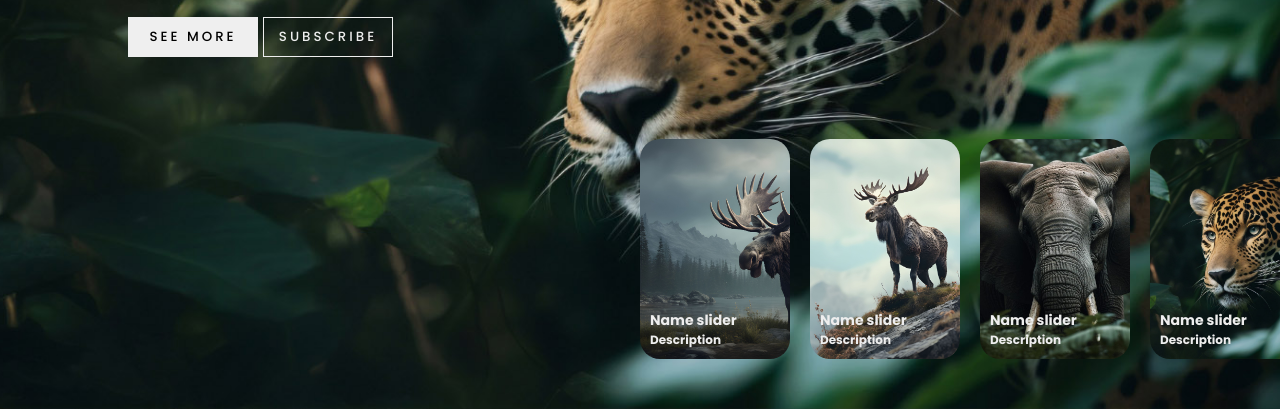
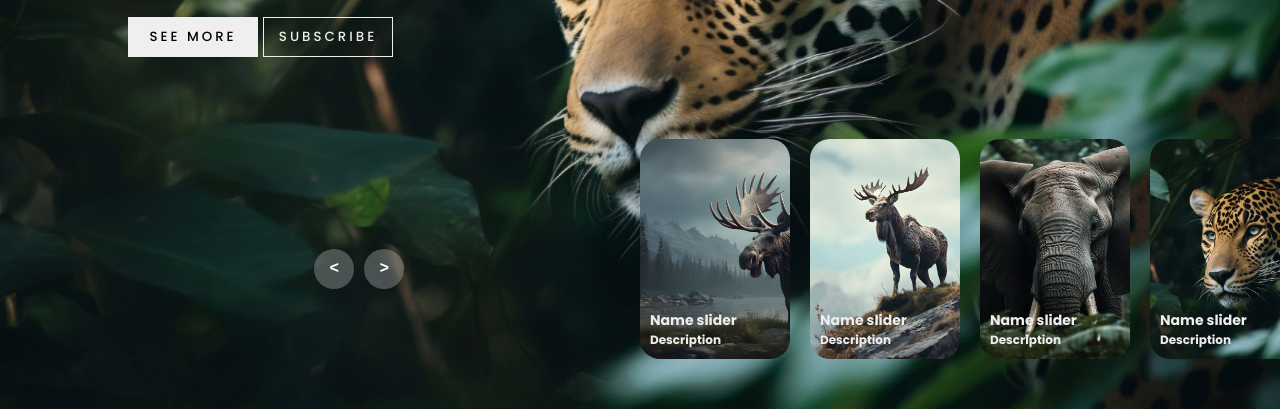
Before and after one commit to VovkEugene/slider_1, a plain HTML site: page index.html in a window 1280 px wide. Shown: the part 391-800 px from the top of the page. Drawn offline with Linux system fonts and the light colour scheme.

Commit message:
add arrows

```diff
--- a/index.html
+++ b/index.html
@@ -96,6 +96,7 @@
           </article>
         </li>
       </ul>
+
       <ul class="thumbnail">
         <li class="item">
           <img src="./images/content/img1.jpg" alt="thumbnail for animal" />
@@ -128,6 +129,11 @@
       </ul>
     </div>
 
+    <div class="arrows">
+      <button type="button" id="previous"><</button>
+      <button type="button" id="next">></button>
+    </div>
+
     <script src="app.js"></script>
   </body>
 </html>
--- a/style.css
+++ b/style.css
@@ -1,6 +1,7 @@
 @import url("./styles/header.css");
 @import url("./styles/carousel.css");
 @import url("./styles/thumbnail.css");
+@import url("./styles/arrows.css");
 
 body {
   margin: 0;
@@ -26,3 +27,7 @@ ul {
 ul {
   list-style: none;
 }
+
+button {
+  cursor: pointer;
+}
--- /dev/null
+++ b/styles/arrows.css
@@ -0,0 +1,28 @@
+.arrows {
+  position: absolute;
+  width: 300px;
+  max-width: 30%;
+  top: 80%;
+  right: 52%;
+  display: flex;
+  align-items: center;
+  gap: 10px;
+}
+
+.arrows button {
+  width: 40px;
+  height: 40px;
+  border: none;
+  border-radius: 50%;
+  font-family: monospace;
+  font-size: large;
+  font-weight: bold;
+  color: #fff;
+  background-color: #eee4;
+  transition: all 0.3s ease 0s;
+}
+
+.arrows button:hover {
+  color: #555;
+  background-color: #eee;
+}
--- a/styles/carousel.css
+++ b/styles/carousel.css
@@ -67,10 +67,22 @@
   font-weight: 500;
   text-transform: uppercase;
   letter-spacing: 3px;
+  transition: all 0.3s ease 0s;
 }
 
 .carousel .list .item .content button:nth-child(2) {
   border: 1px solid #eee;
   color: #eee;
   background-color: transparent;
+  transition: all 0.3s ease 0s;
 }
+
+.carousel .list .item .content button:hover {
+  border: 1px solid #eee;
+  color: #eee;
+  background-color: transparent;
+}
+
+.carousel .list .item .content button:nth-child(2):hover {
+  background-color: #eee4;
+}
--- a/styles/thumbnail.css
+++ b/styles/thumbnail.css
@@ -30,5 +30,5 @@
 }
 
 .thumbnail .item .content {
-    font-weight: bold;
+  font-weight: bold;
 }
```
